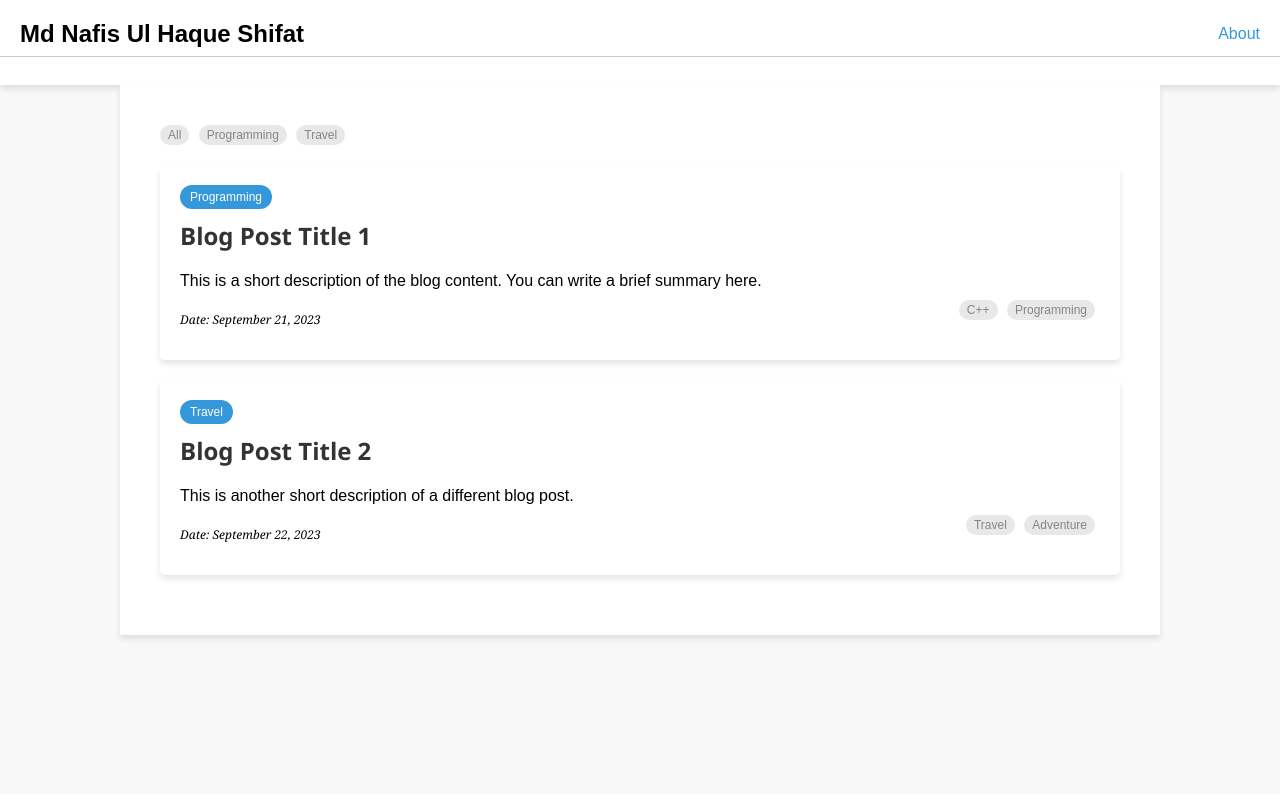
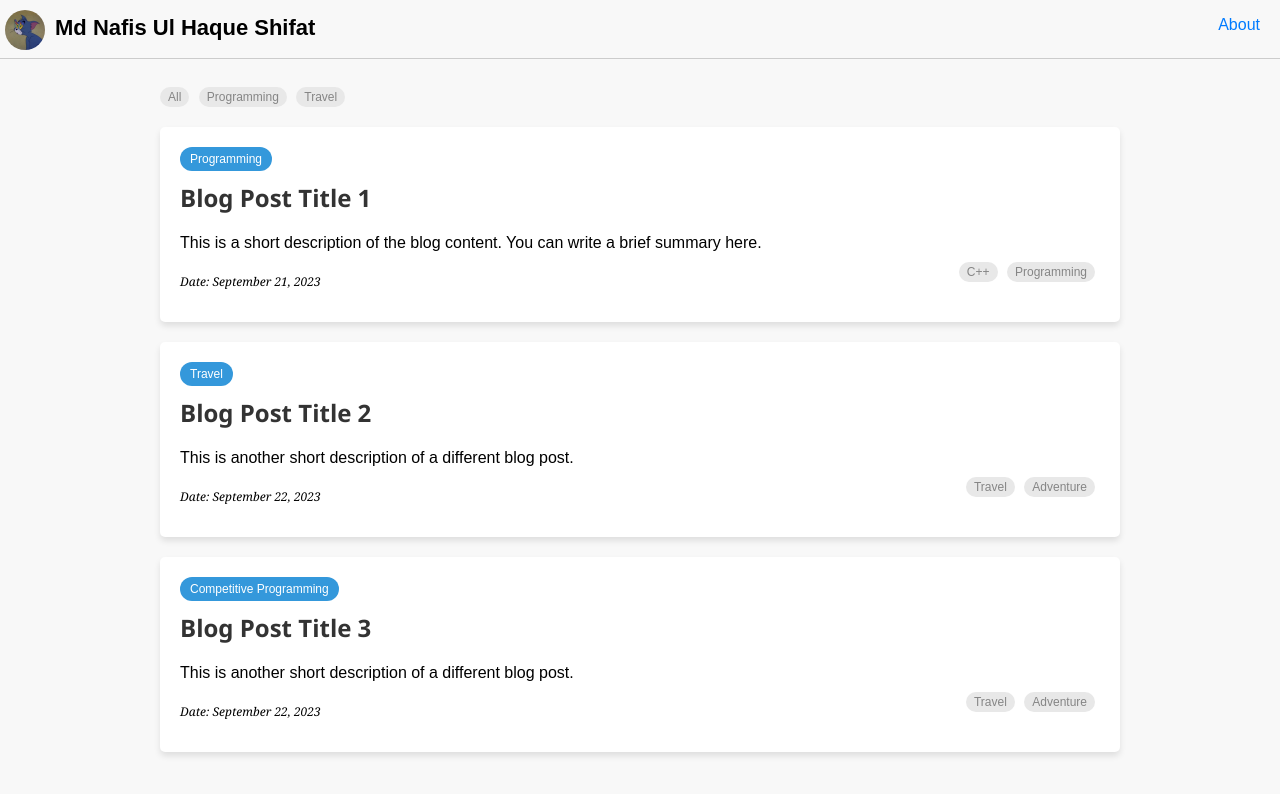
Before and after one commit to nafis277/nafis277.github.io, a plain HTML site: page index.html in a window 1280 px wide. Drawn offline with Linux system fonts and the light colour scheme.

Commit message:
fixed a minor issues

```diff
--- a/index.html
+++ b/index.html
@@ -4,19 +4,27 @@
     <meta charset="UTF-8">
     <meta name="viewport" content="width=device-width, initial-scale=1.0">
     <link rel="stylesheet" href="style.css">
-    <title>Your Personal Blog</title>
+    <title>nfsTheGr8's blog</title>
 </head>
 <body>
     <header>
+        <!-- Top Section -->
         <div class="top-section">
+            <!-- Profile Picture -->
+            <div class="profile-image">
+                <img src="photos/tomdp.jpg" alt="Your Profile Picture">
+            </div>
+            <!-- Name -->
             <div class="name-section">
                 <h1>Md Nafis Ul Haque Shifat</h1>
             </div>
+            <!-- About Link -->
             <div class="about-link">
-                <a href="about.html">About</a>
+                <a href="#">About</a>
             </div>
         </div>
-        <hr class="separator">
+        <!-- Horizontal Line -->
+       <hr>
     </header>
 
     <div class="container">
@@ -56,6 +64,20 @@
                 </div>
             </div>
 
+
+            <div class="blog-post" data-tags="competitive programming">
+                <div class="blog-type">Competitive Programming</div>
+                <h2><a href="blog2.html">Blog Post Title 3</a></h2>
+                <p class="description">This is another short description of a different blog post.</p>
+                <div class="date-tags">
+                    <p class="date">Date: September 22, 2023</p>
+                    <div class="tags">
+                        <span class="tag">Travel</span>
+                        <span class="tag">Adventure</span>
+                    </div>
+                </div>
+            </div>
+
             <!-- Add more blog posts as needed -->
 
         </main>
--- a/style.css
+++ b/style.css
@@ -10,53 +10,59 @@ body {
     background-color: hsl(0, 0%, 97.3%); /* Background color for the whole page */
 }
 
-header {
-    background-color: #fff;
-    text-align: center;
-    padding: 20px 0;
-    box-shadow: 0 4px 6px rgba(0, 0, 0, 0.1); /* Add shadow to header */
+.top-section {
+    display: flex;
+    align-items: center;
+    justify-content: space-between;
+
 }
 
-.top-section {
-    display: flex;
-    justify-content: space-between;
-    align-items: center;
-    padding: 0 20px;
+.profile-image {
+    width: 40px; /* Adjust the width as needed */
+    height: 40px; /* Adjust the height as needed */
+    border-radius: 50%;
+    overflow: hidden;
+    margin-right: 10px; /* Add spacing between the photo and your name */
+    margin-top: 10px;
+    margin-left: 5px;
+}
+
+.profile-image img {
+    width: 100%;
+    height: 100%;
+    object-fit: cover;
 }
 
 .name-section h1 {
-    font-size: 24px;
+    margin-top: 5px;
+    font-size: 22px;
+    font-family:Arial, Helvetica, sans-serif;
+}
+
+.about-link {
+    margin-left: auto; /* Push the About link to the right */
+    margin-right: 20px;
 }
 
 .about-link a {
-    text-decoration: none;
-    color: #3498db;
+    text-decoration: none; /* Remove underlines from the link text */
+    color: #007BFF;
 }
 
-.separator {
+
+hr {
     border: none;
     border-top: 1px solid #ccc;
 }
+
 
 .container {
     max-width: 1000px;
     margin: 0 auto;
     display: flex;
     justify-content: space-between;
-    padding: 20px;
-    background-color: #fff;
-    box-shadow: 0 4px 6px rgba(0, 0, 0, 0.1);
 }
 
-aside {
-    flex: 1;
-    padding: 20px;
-    background-color: #fff;
-    box-shadow: 0 4px 6px rgba(0, 0, 0, 0.1);
-    max-width: 20%; /* Reduce the width of the sidebar further */
-    position: sticky; /* Make the sidebar sticky */
-    top: 20px; /* Adjust top position to prevent overlap with header */
-}
 
 .profile-box img {
     max-width: 100%;
```
Also changed, not shown: photos/email.png (added), photos/insta.png (added), photos/linkedin.png (added), photos/me.png (renamed from me.png), photos/tomdp.jpg (added).
